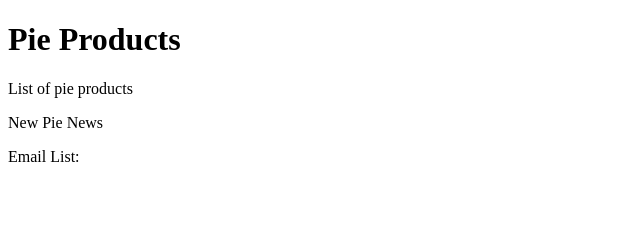
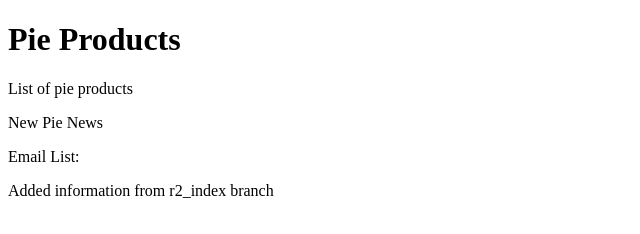
Before and after one commit to k2mendoz/com.pie.demo, a plain HTML site: page WebContent/index.html in a window 1280 px wide. Shown: the whole page, without its empty margins (0-640 px from the left). Drawn offline with Linux system fonts and the light colour scheme.

Commit message:
added information from PC

```diff
--- a/WebContent/index.html
+++ b/WebContent/index.html
@@ -14,6 +14,8 @@
 
 	<p>Email List:</p>
 
+	<p>Added information from r2_index branch</p>
+
 
 </body>
 </html>
```
